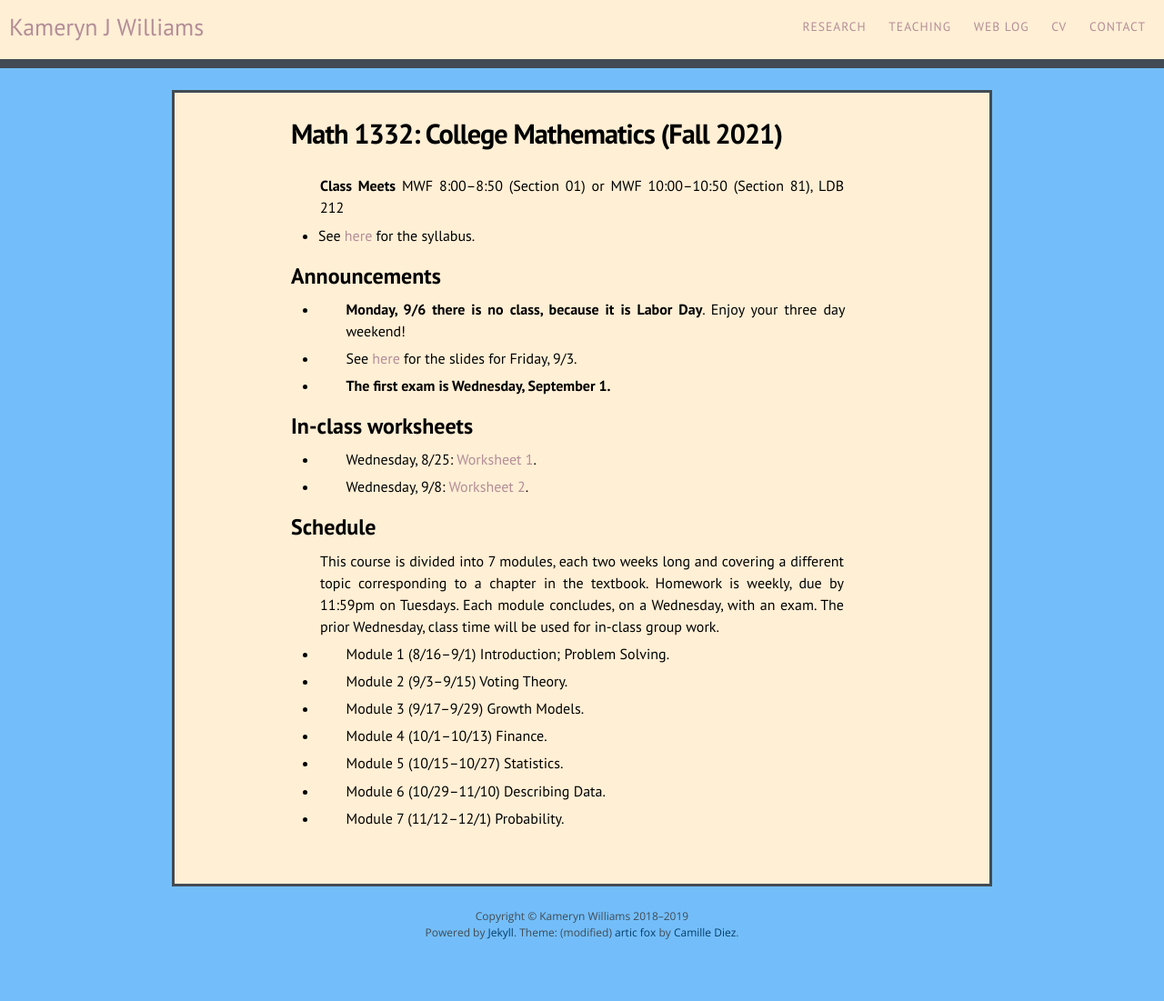
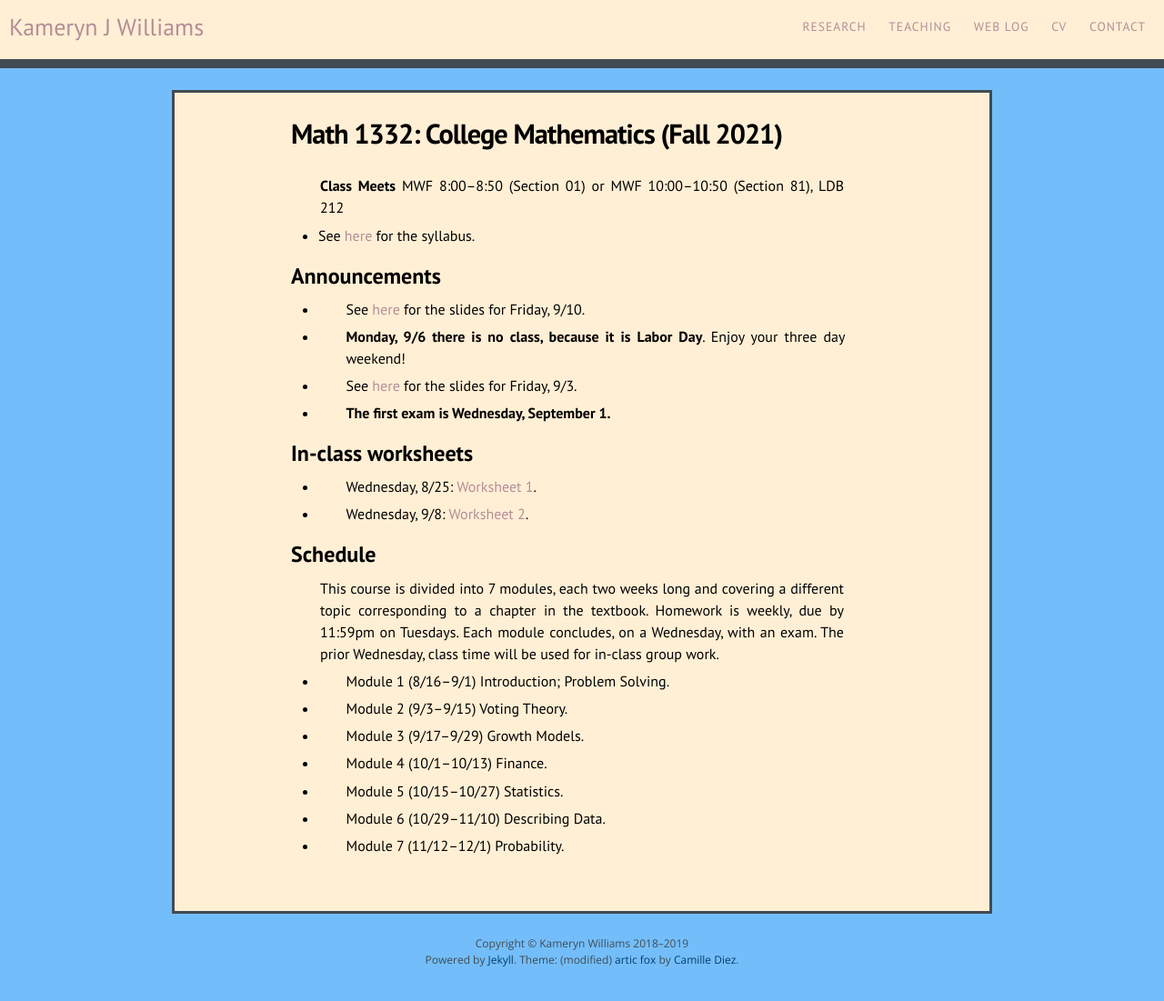
Before and after one commit to kamerynjw/kamerynjw.github.io, a Jekyll site: the page built from teaching/2021/math1332.md, in a window 1280 px wide. Shown: the whole page at 91% size. Built offline with Jekyll 4.4.1, drawn with Linux system fonts in a browser that asks for light colours; nearby versions of some CDN libraries; before the commit the page ends 1071 px from its top, so only the background shows below that.

Commit message:
new slides

```diff
--- a/teaching/2021/math1332.md
+++ b/teaching/2021/math1332.md
@@ -10,6 +10,8 @@ permalink: /teaching/2021/math1332/
 
 Announcements
 -------------
+
+* See [here]({{ page.url }}voting2.pdf) for the slides for Friday, 9/10.
 
 * **Monday, 9/6 there is no class, because it is Labor Day**. Enjoy your three day weekend!
 
```
Also changed, not shown: 1 other file.
